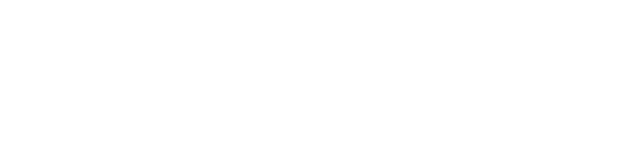
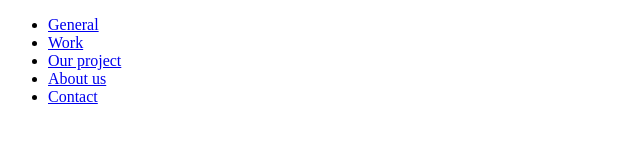
Before and after one commit to msharapa/Forex-site, a plain HTML site: page index.html in a window 1280 px wide. Shown: the whole page, without its empty margins (0-640 px from the left). Drawn offline with Linux system fonts and the light colour scheme.

Commit message:
Update index.html

```diff
--- a/index.html
+++ b/index.html
@@ -6,5 +6,15 @@
 </head>
 <body>
 
+	<div>
+		<ul>
+			<li><a href="#">General</a></li>
+			<li><a href="#">Work</a></li>
+			<li><a href="#">Our project</a></li>
+			<li><a href="#">About us</a></li>
+			<li><a href="#">Contact</a></li>
+		</ul>
+	</div>
+
 </body>
 </html>
```
